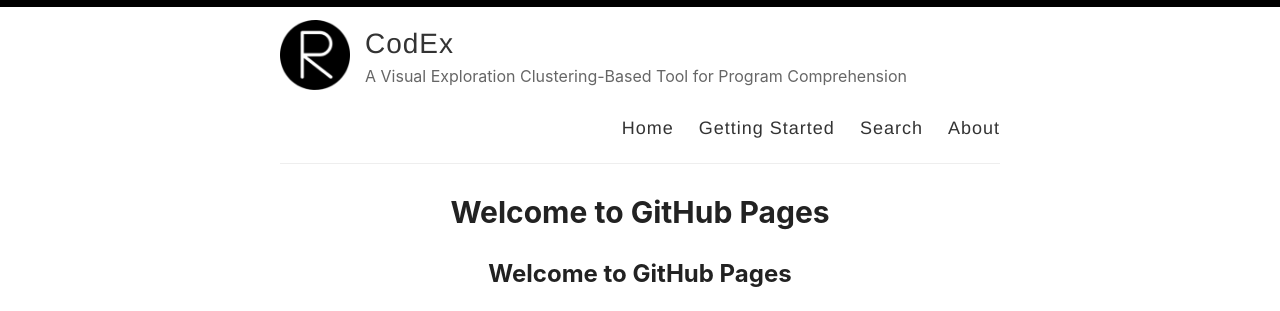
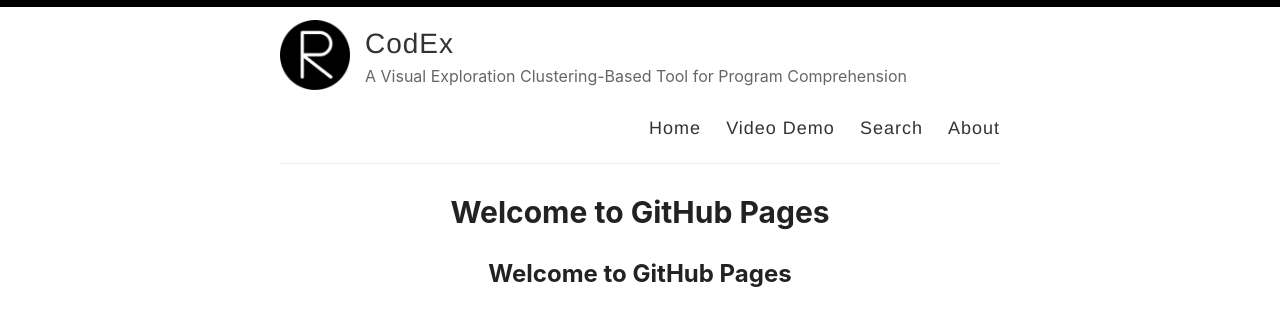
Before and after one commit to RakanAlanazi/CodEx, a Jekyll site: the page built from index.md, in a window 1280 px wide. Shown: the top 311 px of the page. Built offline with Jekyll 4.4.1, drawn with Linux system fonts in a browser that asks for light colours; our own code applies the rules of GitHub Pages for plain Markdown files; the list of posts is cut into pages by our own code.

Commit message:
Update default.html

```diff
--- a/_layouts/default.html
+++ b/_layouts/default.html
@@ -28,7 +28,7 @@
 
             <nav>
               <a href="{{ site.baseurl }}/">Home</a>
-              <a href="{{ site.baseurl }}/getting-started">Getting Started</a>
+              <a href="{{ site.baseurl }}/video-demo">Video Demo</a>
               <a href="{{ site.baseurl }}/search">Search</a>
               <a href="{{ site.baseurl }}/about">About</a>
             </nav>
```
